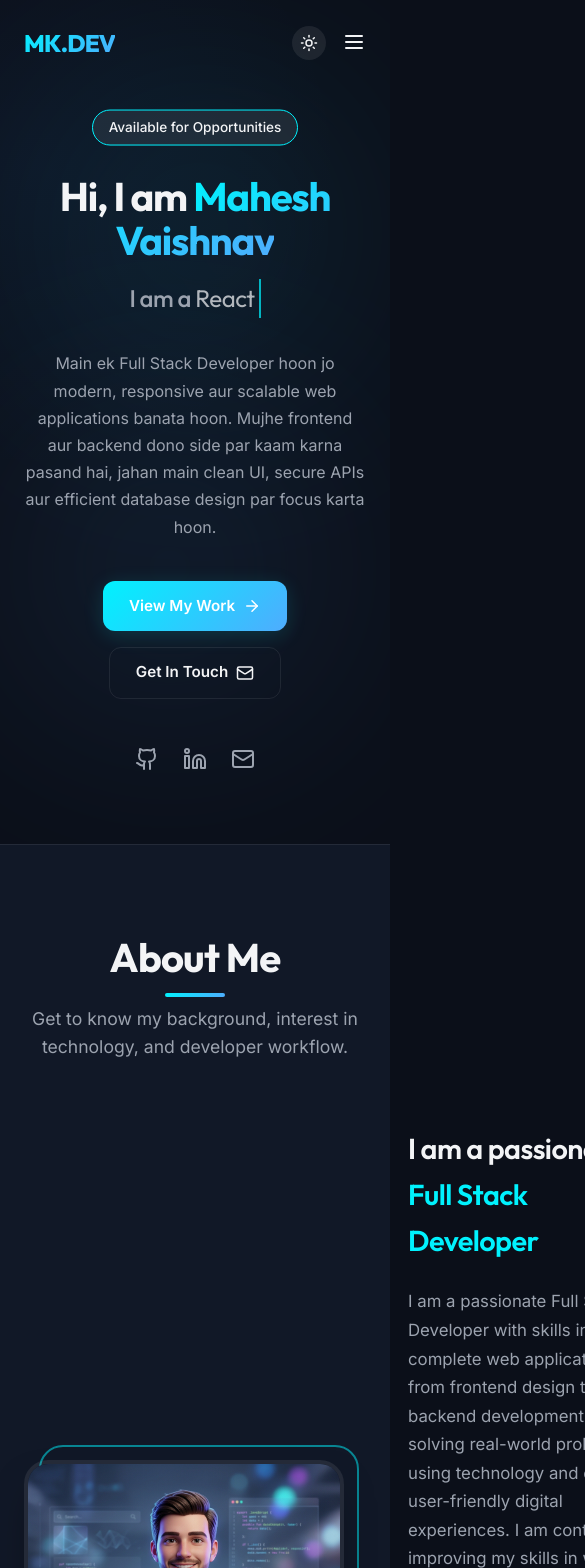
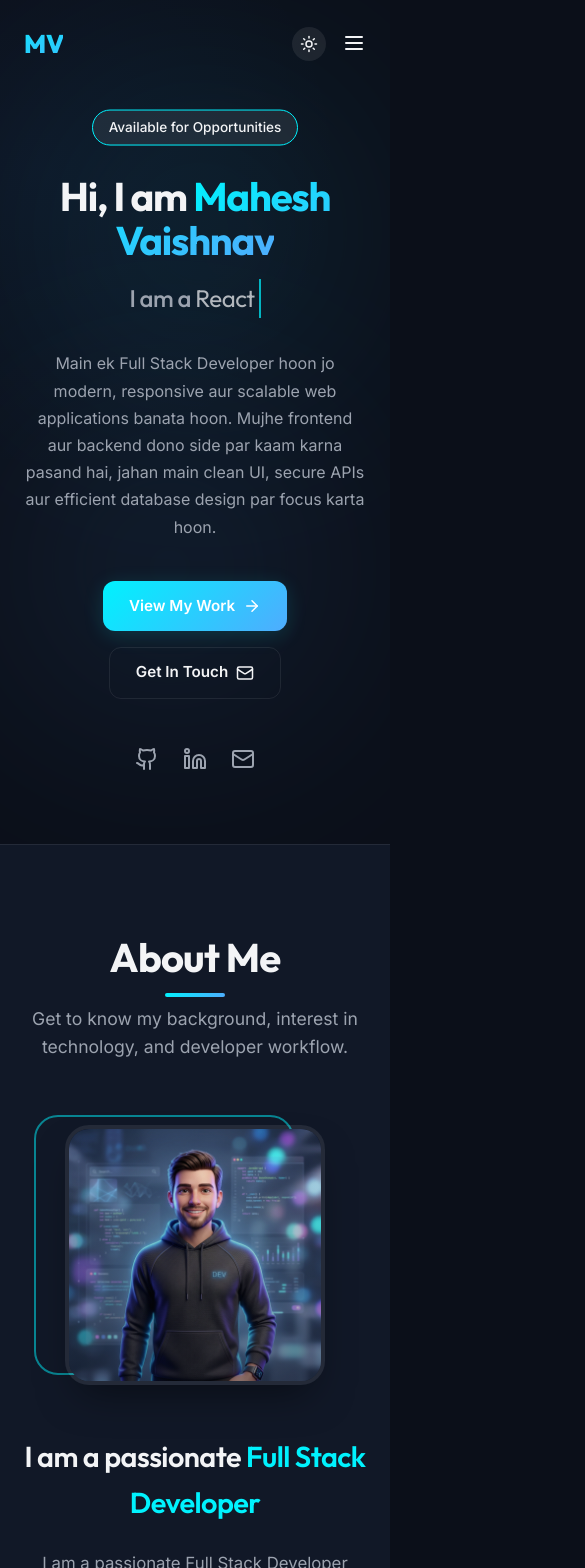
Before and after one commit to maheshvaishnav34/portfolio, a React (Vite) app: page / in a window 390 px wide. Shown: the top 1568 px of the page, 585 px wide, since content can reach past the window. Built offline with nearby package versions, Linux system fonts and the light colour scheme.

Commit message:
style: optimize layout responsiveness and logo for all devices

```diff
--- a/src/components/About.jsx
+++ b/src/components/About.jsx
@@ -114,7 +114,7 @@ export default function About() {
             </div>
 
             {/* Action buttons */}
-            <div style={{ display: 'flex', gap: '1rem', alignItems: 'center', marginTop: '0.5rem' }}>
+            <div style={{ display: 'flex', gap: '1rem', alignItems: 'center', marginTop: '0.5rem', flexWrap: 'wrap' }}>
               <a href="#contact" className="btn btn-primary">
                 Hire Me Now
               </a>
--- a/src/components/Footer.jsx
+++ b/src/components/Footer.jsx
@@ -22,8 +22,9 @@ export default function Footer() {
     >
       <div className="container" style={{ display: 'flex', flexDirection: 'column', alignItems: 'center', gap: '1.5rem', textAlign: 'center' }}>
         {/* Logo */}
-        <a href="#home" style={{ fontSize: '1.5rem', fontWeight: '800', fontFamily: 'var(--font-heading)', background: 'var(--accent-gradient)', WebkitBackgroundClip: 'text', WebkitTextFillColor: 'transparent', letterSpacing: '-0.03em' }}>
-          MK.DEV
+        <a href="#home" className="logo-container" aria-label="MV Portfolio Home">
+          <span className="logo-letter logo-m">M</span>
+          <span className="logo-letter logo-v">V</span>
         </a>
 
         <p style={{ color: 'var(--text-secondary)', fontSize: '0.95rem', maxWidth: '400px' }}>
--- a/src/components/Header.jsx
+++ b/src/components/Header.jsx
@@ -61,8 +61,9 @@ export default function Header() {
     >
       <div className="container" style={{ display: 'flex', justifyContent: 'space-between', alignItems: 'center' }}>
         {/* Logo */}
-        <a href="#home" style={{ fontSize: '1.5rem', fontWeight: '800', fontFamily: 'var(--font-heading)', background: 'var(--accent-gradient)', WebkitBackgroundClip: 'text', WebkitTextFillColor: 'transparent', letterSpacing: '-0.03em' }}>
-          MK.DEV
+        <a href="#home" className="logo-container" aria-label="MV Portfolio Home">
+          <span className="logo-letter logo-m">M</span>
+          <span className="logo-letter logo-v">V</span>
         </a>
 
         {/* Desktop Nav */}
--- a/src/components/Projects.jsx
+++ b/src/components/Projects.jsx
@@ -117,7 +117,7 @@ export default function Projects() {
         <div
           style={{
             display: 'grid',
-            gridTemplateColumns: 'repeat(auto-fill, minmax(340px, 1fr))',
+            gridTemplateColumns: 'repeat(auto-fill, minmax(280px, 1fr))',
             gap: '2rem',
           }}
         >
--- a/src/index.css
+++ b/src/index.css
@@ -293,3 +293,114 @@ textarea {
   border-color: var(--accent);
   color: var(--accent);
 }
+
+/* Animated Logo Styles */
+.logo-container {
+  display: inline-flex;
+  align-items: center;
+  text-decoration: none;
+  font-family: var(--font-heading);
+  font-weight: 800;
+  font-size: 1.6rem;
+  letter-spacing: -0.04em;
+  gap: 1px;
+}
+
+.logo-letter {
+  display: inline-block;
+  background: var(--accent-gradient);
+  background-size: 200% 200%;
+  -webkit-background-clip: text;
+  -webkit-text-fill-color: transparent;
+  animation: logo-gradient-flow 4s ease infinite;
+  transition: transform 0.3s cubic-bezier(0.34, 1.56, 0.64, 1), filter 0.3s ease;
+}
+
+.logo-m {
+  animation: logo-gradient-flow 4s ease infinite, slide-in-m 0.8s cubic-bezier(0.16, 1, 0.3, 1) forwards;
+}
+
+.logo-v {
+  animation: logo-gradient-flow 4s ease infinite, slide-in-v 0.8s cubic-bezier(0.16, 1, 0.3, 1) forwards;
+  animation-delay: 0.1s;
+}
+
+/* Hover effects */
+.logo-container:hover .logo-letter {
+  filter: drop-shadow(0 0 8px var(--accent-glow));
+}
+
+.logo-container:hover .logo-m {
+  transform: translate3d(-2px, -2px, 0) scale(1.05);
+}
+
+.logo-container:hover .logo-v {
+  transform: translate3d(2px, 2px, 0) scale(1.05);
+}
+
+/* Animations */
+@keyframes logo-gradient-flow {
+  0% {
+    background-position: 0% 50%;
+  }
+  50% {
+    background-position: 100% 50%;
+  }
+  100% {
+    background-position: 0% 50%;
+  }
+}
+
+@keyframes slide-in-m {
+  0% {
+    opacity: 0;
+    transform: translateX(-15px) scale(0.9);
+  }
+  100% {
+    opacity: 1;
+    transform: translateX(0) scale(1);
+  }
+}
+
+@keyframes slide-in-v {
+  0% {
+    opacity: 0;
+    transform: translateX(15px) scale(0.9);
+  }
+  100% {
+    opacity: 1;
+    transform: translateX(0) scale(1);
+  }
+}
+
+/* Global Responsiveness Overrides */
+html, body {
+  max-width: 100%;
+  overflow-x: hidden;
+}
+
+/* About Section Responsiveness */
+@media (max-width: 992px) {
+  .about-grid {
+    grid-template-columns: 1fr !important;
+    gap: 3rem !important;
+    text-align: center;
+  }
+  .about-grid > div {
+    align-items: center !important;
+    justify-content: center !important;
+  }
+}
+
+@media (max-width: 480px) {
+  .about-image-wrapper {
+    width: 260px !important;
+    height: 260px !important;
+  }
+  .glow-border {
+    width: 260px !important;
+    height: 260px !important;
+    top: -10px !important;
+    left: 10px !important;
+  }
+}
```
